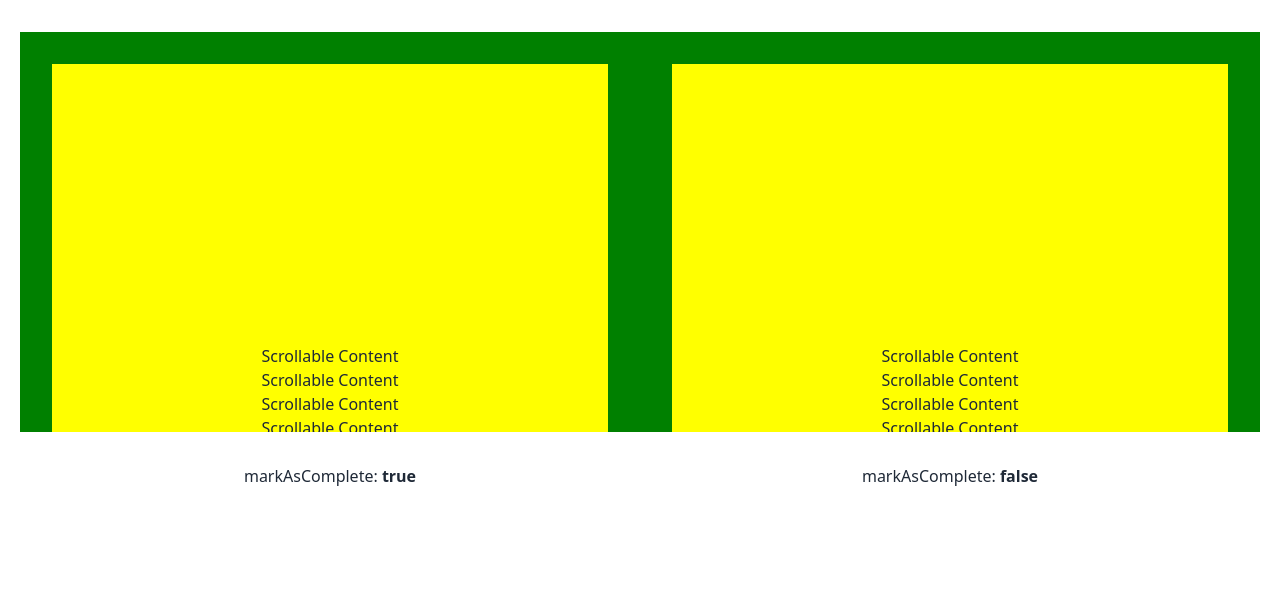
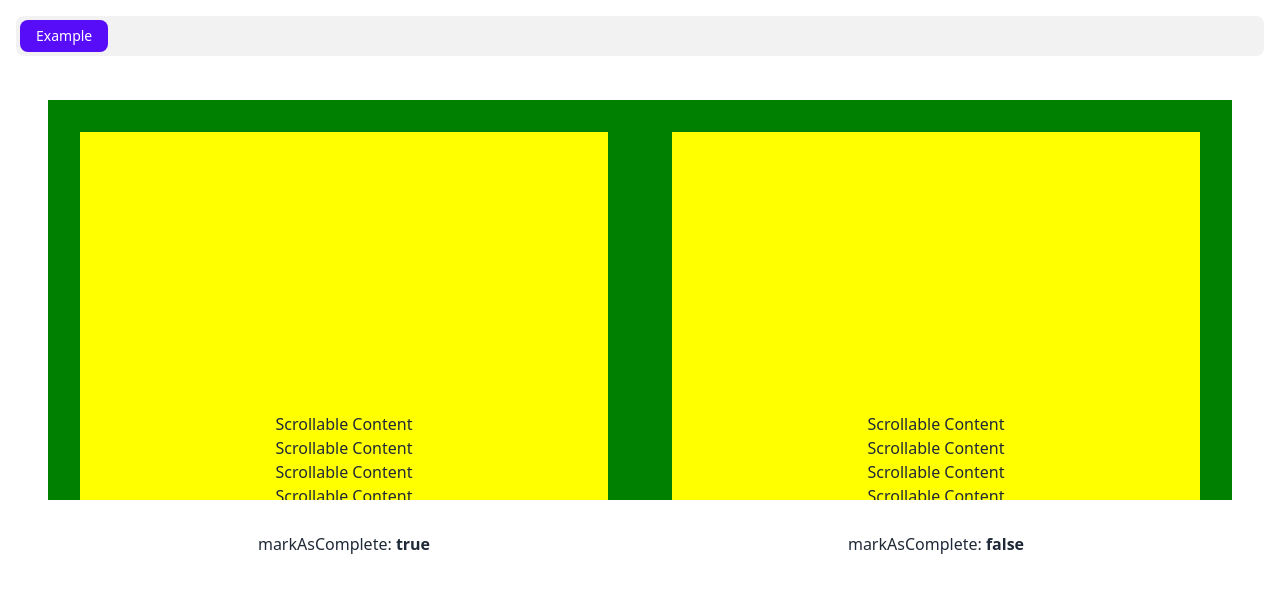
Before and after one commit to anjantalatam/custom-react-hooks, a React (Vite) app: page / in a window 1280 px wide. Shown: the top 592 px of the page. Built offline with nearby package versions, Linux system fonts and the light colour scheme.

Commit message:
📦 NEW: add tabs

```diff
--- a/package.json
+++ b/package.json
@@ -9,6 +9,7 @@
     "preview": "vite preview"
   },
   "dependencies": {
+    "clsx": "^1.2.1",
     "daisyui": "^2.51.5",
     "react": "^18.2.0",
     "react-dom": "^18.2.0"
--- a/src/App.tsx
+++ b/src/App.tsx
@@ -1,8 +1,41 @@
 import Examples from "./examples";
 import "./app.scss";
+import { useState } from "react";
+import clsx from "clsx";
+
+const tabs = [
+  {
+    id: "examples",
+    component: <Examples />,
+    title: "Example",
+  },
+];
 
 function App() {
-  return <Examples />;
+  const [selectedTab, setSelectedTab] = useState(tabs[0].id);
+
+  const handleTabClick = (id: string) => {
+    setSelectedTab(id);
+  };
+
+  return (
+    <div className="m-4">
+      <div className="tabs tabs-boxed">
+        {tabs.map((tab) => (
+          <a
+            className={clsx("tab", { "tab-active": tab.id === selectedTab })}
+            key={tab.id}
+            onClick={() => handleTabClick(tab.id)}>
+            {tab.title}
+          </a>
+        ))}
+      </div>
+
+      <div className="m-3">
+        {tabs.filter((tab) => tab.id === selectedTab)[0].component}
+      </div>
+    </div>
+  );
 }
 
 export default App;
```
Also changed, not shown: 2 other files (tests, documents, lock files or other folders).
